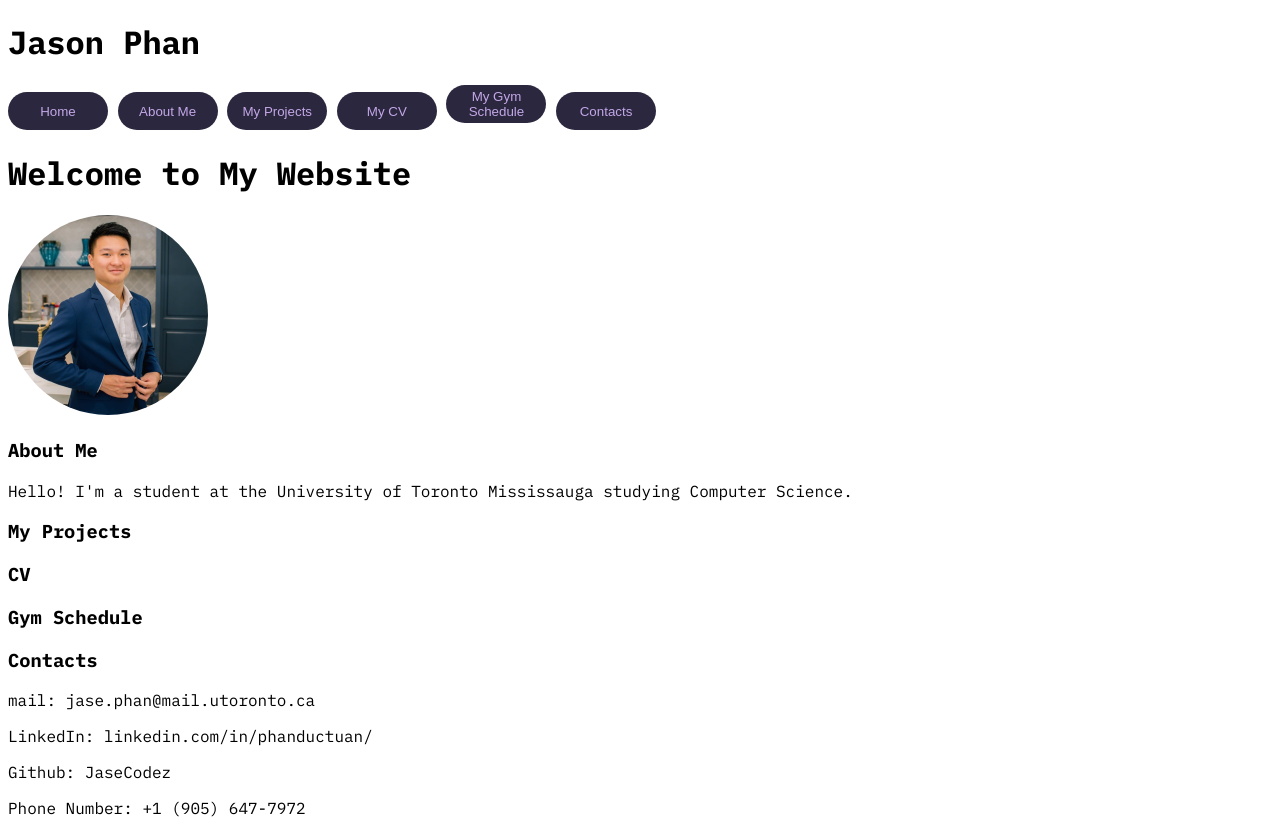
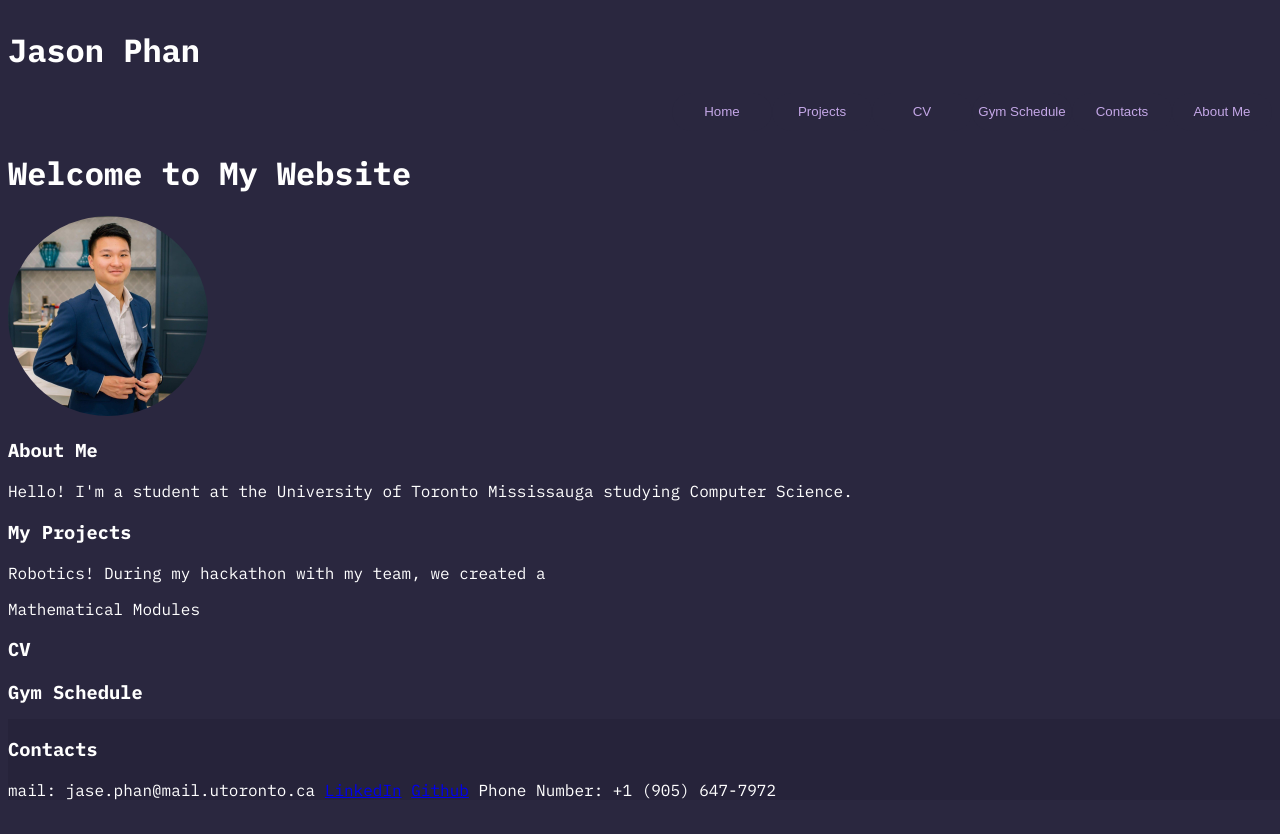
Before and after one commit to JaseCodez/Website, a plain HTML site: page index.html in a window 1280 px wide. After the commit the page ends 800 px from the top, so only its background shows below. Drawn offline with Linux system fonts and the light colour scheme; a script that the page names is missing.

Commit message:
Added more styling and some contents

```diff
--- a/index.html
+++ b/index.html
@@ -14,14 +14,17 @@
   </head>
 
   <body>
-    <h1>Jason Phan</h1>
     <div class="tab">
-        <button class="tabRedirect" onclick="openLink(event, 'Home')">Home</button>
-        <button class="tabRedirect" onclick="openLink(event, 'About Me')">About Me</button>
-        <button class="tabRedirect" onclick="openLink(event, 'My Project')">My Projects</button>
-        <button class="tabRedirect" onclick="openLink(event, 'My CV')">My CV</button>
-        <button class="tabRedirect" onclick="openLink(event, 'My Gym Schedule')">My Gym Schedule</button>
-        <button class="tabRedirect" onclick="openLink(event, 'Contact')">Contacts</button>
+        <h1 class="Jason">Jason Phan</h1>
+        <div class="tab-button">
+          <button class="tabRedirect" onclick="openLink(event, 'About Me')">About Me</button>
+          <button class="tabRedirect" onclick="openLink(event, 'Contact')">Contacts</button>
+          <button class="tabRedirect" onclick="openLink(event, 'My Gym Schedule')">Gym Schedule</button>
+          <button class="tabRedirect" onclick="openLink(event, 'My CV')">CV</button>
+          <button class="tabRedirect" onclick="openLink(event, 'My Project')">Projects</button>
+          <button class="tabRedirect" onclick="openLink(event, 'Home')">Home</button>
+
+        </div>
     </div>
     <main>
         <h1>Welcome to My Website</h1>
@@ -33,17 +36,23 @@
         <p>Hello! I'm a student at the University of Toronto Mississauga studying Computer Science.</p>
 
         <h3>My Projects</h3>
-        <p></p>
+        <p>Robotics! During my hackathon with my team, we created a </p>
+        <p>Mathematical Modules</p>
+
 
         <h3>CV</h3>
 
         <h3>Gym Schedule</h3>
 
-        <h3>Contacts</h3>
-        <p>mail: jase.phan@mail.utoronto.ca</p>
-        <p>LinkedIn: linkedin.com/in/phanductuan/</p>
-        <p>Github: JaseCodez</p>
-        <p>Phone Number: +1 (905) 647-7972</p>
+        <div class="contact">
+          <h3>Contacts</h3>
+          <a>mail: jase.phan@mail.utoronto.ca</a>
+          <a href="https://www.linkedin.com/in/phanductuan/" target="_blank">LinkedIn</a>
+
+          <a href="https://github.com/JaseCodez" target="_blank">Github</a>
+          <a>Phone Number: +1 (905) 647-7972</a>
+
+        </div>
     </main>
     <script src="index.js"></script>
   </body>
--- a/style.css
+++ b/style.css
@@ -7,14 +7,49 @@ div.pfp>img {
 }
 
 .tabRedirect {
+    float: right;
     background-color: #2a273f;
     color: #c4a7e7;
     border-radius: 25px;
     border: none;
     height: 38px;
     width: 100px;
+    cursor: pointer;
 }
+
+.tabRedirect:hover {
+    background-color: #907aa9;
+}
+
+.tab {
+    overflow: hidden;
+    background-color: #2a273f;
+}
+
+.tab a {
+    float: right;
+    color: #c4a7e7;
+}
+
+.contact {
+    overflow: hidden;
+    background-color: #26233a;
+    position: fixed;
+    bottom: 0;
+    width: 100%;
+}
+
+.Jason {
+    color: white;
+}
+
+.tab-button {
+    padding: 0px;
+}
+
 
 body {
     font-family: "IBM Plex Mono";
+    background-color: #2a273f;
+    color: white;
 }
```
Also changed, not shown: 1 other file.
